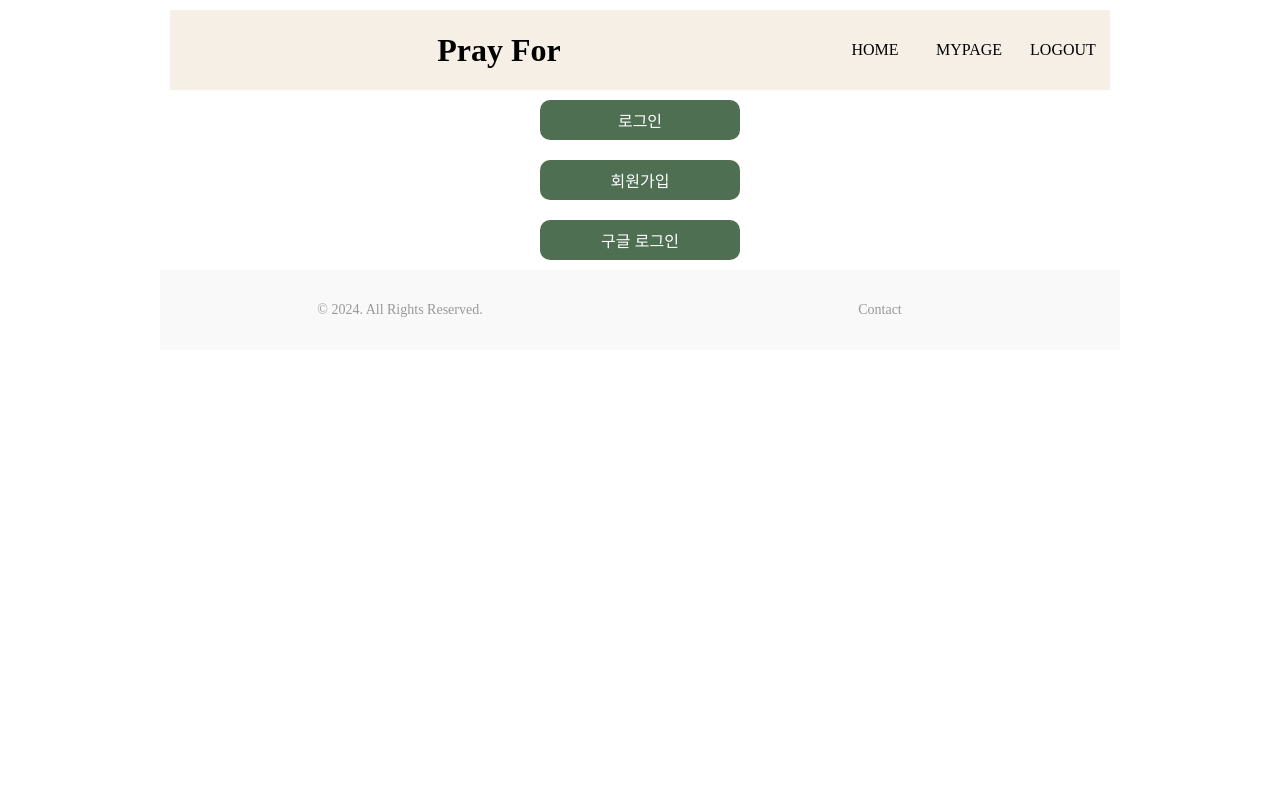
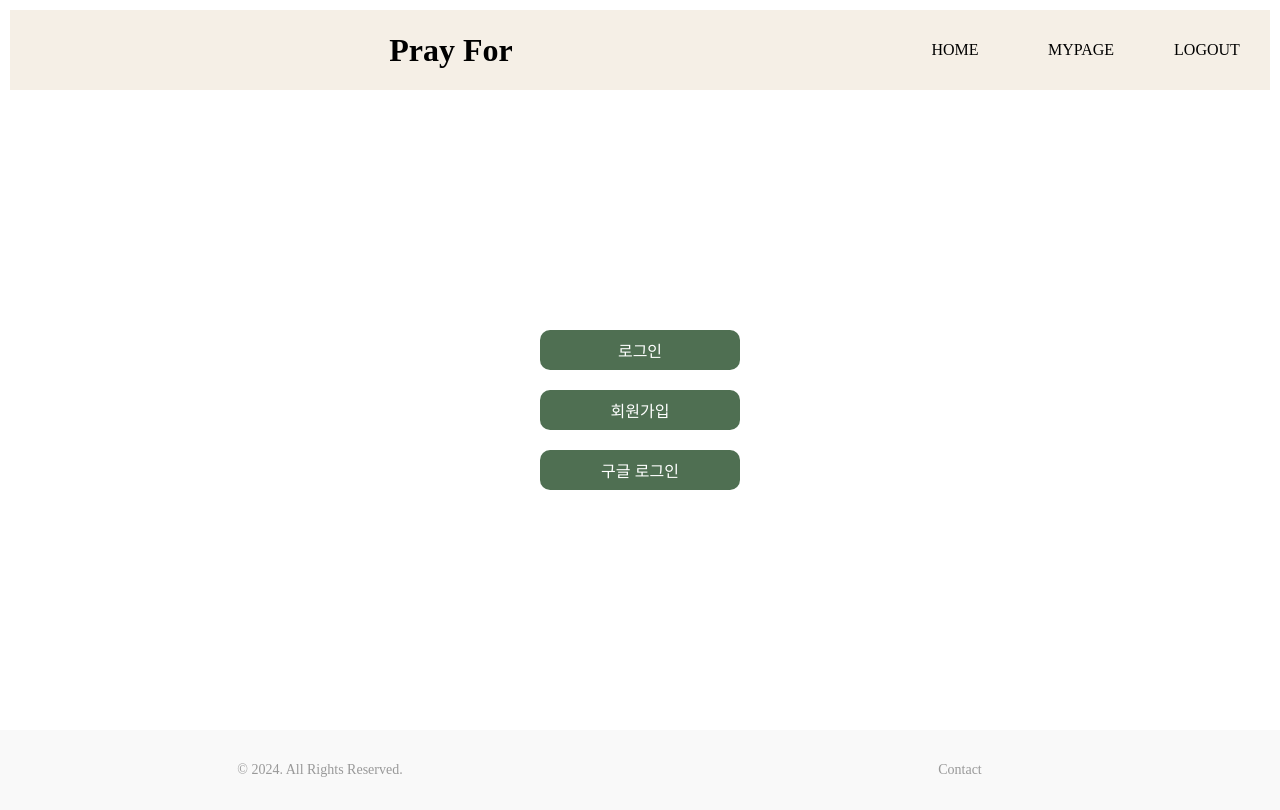
Before and after one commit to Yes2eul/Pray-For, a Next.js app: page / in a window 1280 px wide. Built offline with nearby package versions, Linux system fonts and the light colour scheme; no server answers.

Commit message:
feat: 레이아웃 수정

```diff
--- a/app/globals.css
+++ b/app/globals.css
@@ -2,6 +2,11 @@
   margin: 0;
   padding: 0;
   box-sizing: border-box;
+}
+
+html,
+body {
+  min-height: 100%;
 }
 
 ol,
@@ -16,6 +21,16 @@ a {
 
 /* container */
 #container {
-  width: 960px;
+  width: 100%;
   margin: 0 auto;
 }
+
+/* main */
+#main {
+  width: 100%;
+  height: 80vh;
+
+  display: flex;
+  justify-content: center;
+  align-items: center;
+}
--- a/app/layout.js
+++ b/app/layout.js
@@ -12,7 +12,7 @@ export default function RootLayout({ children }) {
     <html lang="en">
       <body id="container">
         <Header />
-        {children}
+        <main id="main">{children}</main>
         <Footer />
       </body>
     </html>
--- a/app/page.js
+++ b/app/page.js
@@ -6,7 +6,7 @@ export default function Main() {
   const router = useRouter();
   return (
     <>
-      <main role="main" className={styles.main}>
+      <main role="main" className={styles.box}>
         <button onClick={() => router.push("/login")}>로그인</button>
         <button onClick={() => router.push("/signup")}>회원가입</button>
         <button>구글 로그인</button>
--- a/app/page.module.css
+++ b/app/page.module.css
@@ -1,14 +1,13 @@
-.main {
+.box {
   display: flex;
   justify-content: center;
   align-items: center;
   flex-direction: column;
 
   width: 100%;
-  height: auto;
 }
 
-.main button {
+.box button {
   width: 200px;
   height: 40px;
   margin: 10px;
@@ -20,6 +19,6 @@
   font-size: 16px;
 }
 
-.main button:hover {
+.box button:hover {
   background-color: #1a4d2e;
 }
```
